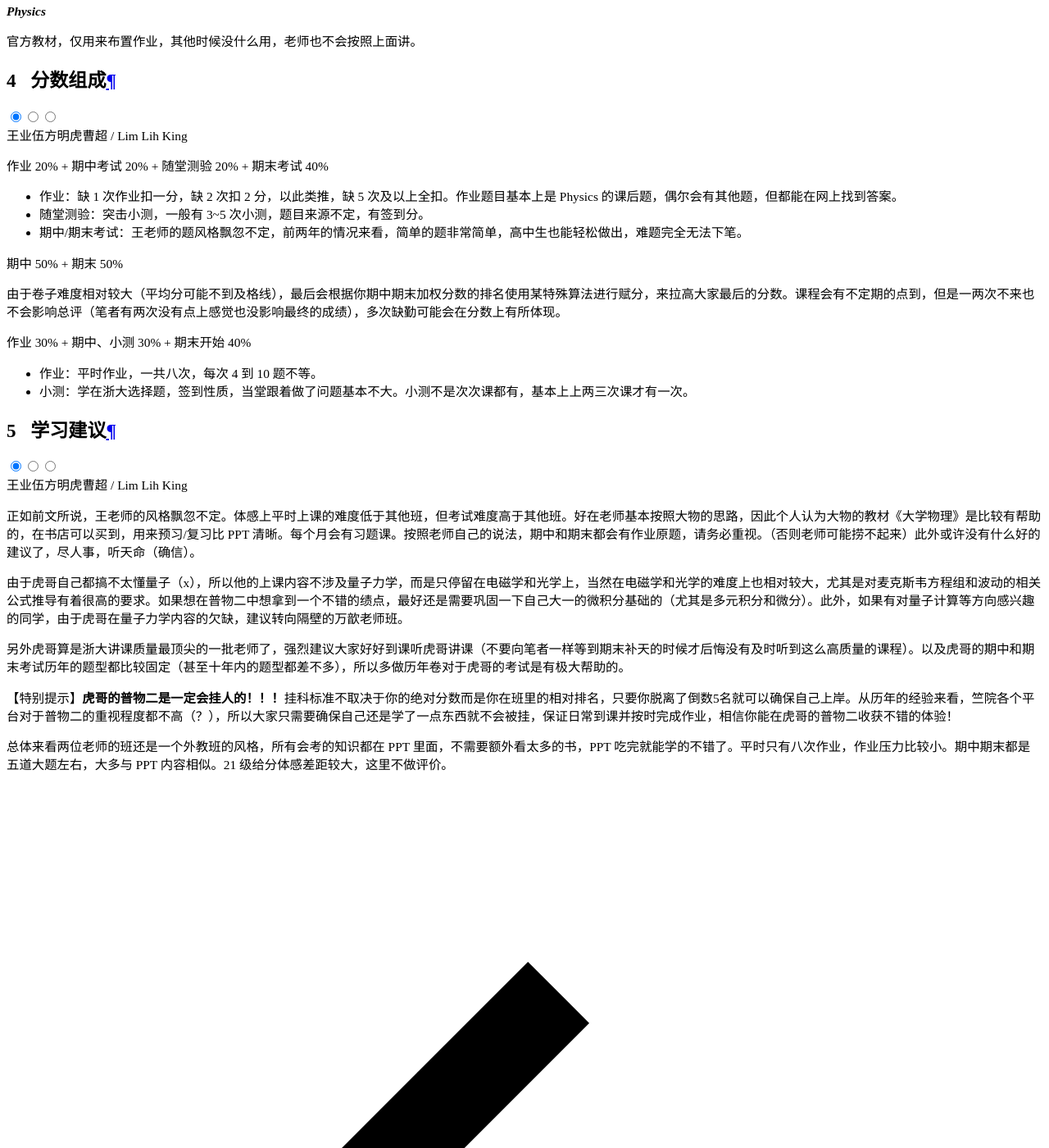
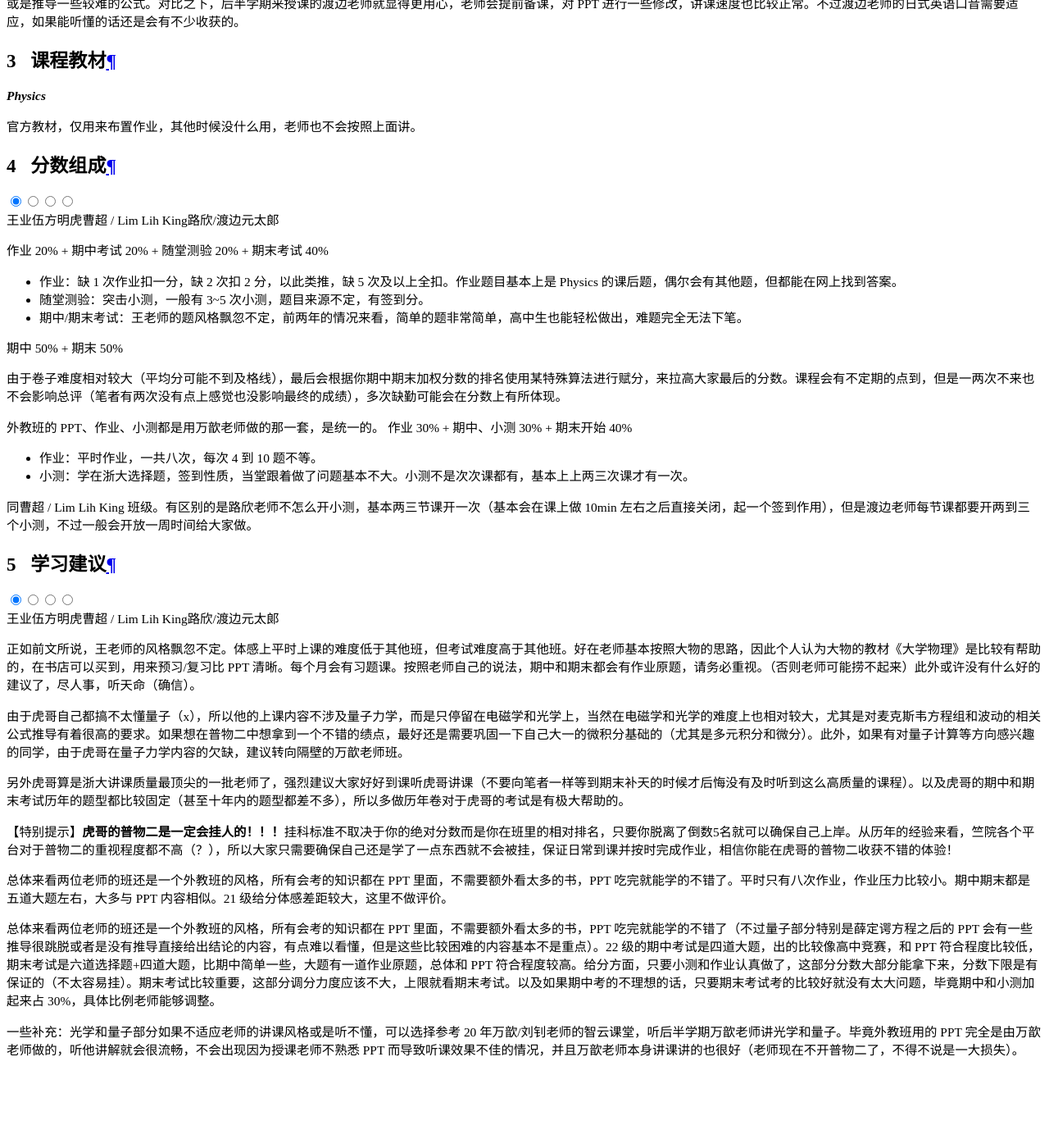
Before and after one commit to ZJU-Turing/TuringCourses, an MkDocs documentation site: the page built from docs/math_phys/physics2/index.md, in a window 1280 px wide and 1400 px high, scrolled down 18595 px. Shown: the whole window at 82% size. Built offline with MkDocs 1.6.1 and Material for MkDocs 9.7.7, drawn with Linux system fonts in a browser that asks for light colours; comment, search, counter and statistics services are not loaded; some of the changed text lies outside the part shown.

Commit message:
Update index.md

```diff
--- a/docs/math_phys/physics2/index.md
+++ b/docs/math_phys/physics2/index.md
@@ -16,6 +16,9 @@
 
 === "曹超 / Lim Lih King"
     秋学期是曹超老师上课，教授电磁学，期中考试之后到冬学期是由 llk 老师上课，教授光学和量子的部分。曹超老师人非常好，用中文上课，平时私底下问他问题能够很耐心地解答。讲课喜欢用黑板亲自上手给大家推公式，思维比较清晰，能学到很多东西，讲课内容详略得当，偶尔会讲点例题，会把时间都花在最重要的内容上，因此一节课下来感觉收获良多，讲课节奏也控制的很好，当堂内容能做到当堂讲完，整体下来听课感受还是很不错的。llk 老师是马来外教，用英文上课，比较标准。讲课风格就是经典的外教风格，就是每个内容都讲的很细，甚至一些附录的内容也会讲的比较多，会有部分板书，整体讲课还是很不错的。不过因为讲的太细，时常会出现当堂讲不完课程的问题（甚至22年冬学期有两章没讲完留了网课视频在寒假看），而且因为语言问题，以及光学和量子的难度过大，加上讲的比较细，所以让人有点摸不着主次和节奏，容易出现上课迷失的现象。
+
+=== "路欣/渡边元太郎"
+    22 级（23-24 秋冬学期）新增了路欣/渡边元太郎的教学班，秋学期由路欣老师上课，教授电磁学的部分，冬学期由渡边老师上课，教授光学和量子部分。路欣老师每年都教普物一，但是普物二是多年未上（在智云课堂没有找到之前的录播），仅从 22 级的授课情况来看讲课没有普物一熟练，同时没有明显备课痕迹，上课不少时间是单纯念 PPT，有时候会结合一些自己的见解或是推导一些较难的公式。对比之下，后半学期来授课的渡边老师就显得更用心，老师会提前备课，对 PPT 进行一些修改，讲课速度也比较正常。不过渡边老师的日式英语口音需要适应，如果能听懂的话还是会有不少收获的。
 
 ## 课程教材
 
@@ -38,10 +41,14 @@
     由于卷子难度相对较大（平均分可能不到及格线），最后会根据你期中期末加权分数的排名使用某特殊算法进行赋分，来拉高大家最后的分数。课程会有不定期的点到，但是一两次不来也不会影响总评（笔者有两次没有点上感觉也没影响最终的成绩），多次缺勤可能会在分数上有所体现。
 
 === "曹超 / Lim Lih King"
+    外教班的 PPT、作业、小测都是用万歆老师做的那一套，是统一的。
     作业 30% + 期中、小测 30% + 期末开始 40%
 
     * 作业：平时作业，一共八次，每次 4 到 10 题不等。
     * 小测：学在浙大选择题，签到性质，当堂跟着做了问题基本不大。小测不是次次课都有，基本上上两三次课才有一次。
+
+=== "路欣/渡边元太郎"
+    同曹超 / Lim Lih King 班级。有区别的是路欣老师不怎么开小测，基本两三节课开一次（基本会在课上做 10min 左右之后直接关闭，起一个签到作用），但是渡边老师每节课都要开两到三个小测，不过一般会开放一周时间给大家做。
 
 ## 学习建议
 
@@ -57,3 +64,8 @@
 
 === "曹超 / Lim Lih King"
     总体来看两位老师的班还是一个外教班的风格，所有会考的知识都在 PPT 里面，不需要额外看太多的书，PPT 吃完就能学的不错了。平时只有八次作业，作业压力比较小。期中期末都是五道大题左右，大多与 PPT 内容相似。21 级给分体感差距较大，这里不做评价。
+
+=== "路欣/渡边元太郎"
+    总体来看两位老师的班还是一个外教班的风格，所有会考的知识都在 PPT 里面，不需要额外看太多的书，PPT 吃完就能学的不错了（不过量子部分特别是薛定谔方程之后的 PPT 会有一些推导很跳脱或者是没有推导直接给出结论的内容，有点难以看懂，但是这些比较困难的内容基本不是重点）。22 级的期中考试是四道大题，出的比较像高中竞赛，和 PPT 符合程度比较低，期末考试是六道选择题+四道大题，比期中简单一些，大题有一道作业原题，总体和 PPT 符合程度较高。给分方面，只要小测和作业认真做了，这部分分数大部分能拿下来，分数下限是有保证的（不太容易挂）。期末考试比较重要，这部分调分力度应该不大，上限就看期末考试。以及如果期中考的不理想的话，只要期末考试考的比较好就没有太大问题，毕竟期中和小测加起来占 30%，具体比例老师能够调整。
+
+    一些补充：光学和量子部分如果不适应老师的讲课风格或是听不懂，可以选择参考 20 年万歆/刘钊老师的智云课堂，听后半学期万歆老师讲光学和量子。毕竟外教班用的 PPT 完全是由万歆老师做的，听他讲解就会很流畅，不会出现因为授课老师不熟悉 PPT 而导致听课效果不佳的情况，并且万歆老师本身讲课讲的也很好（老师现在不开普物二了，不得不说是一大损失）。
```
